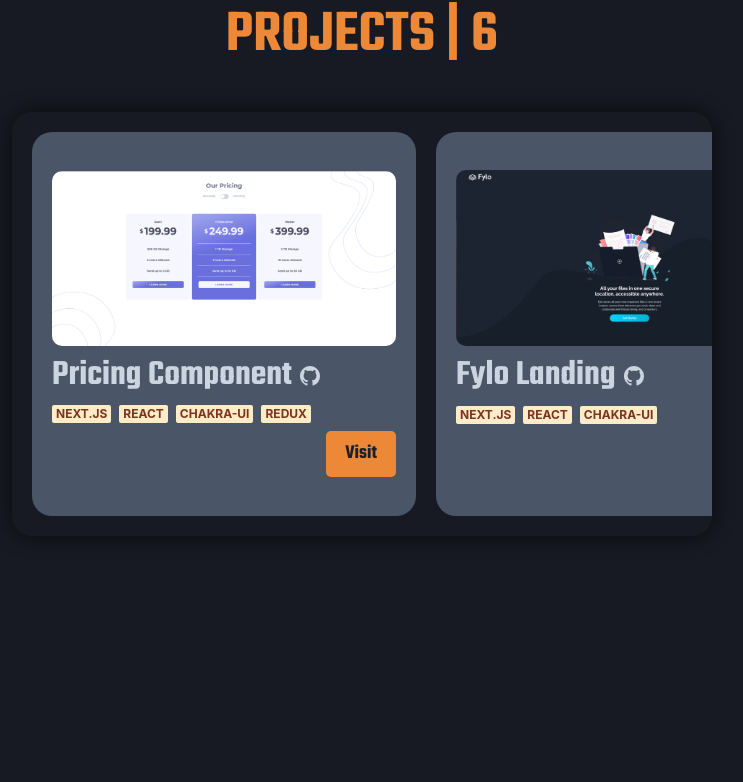
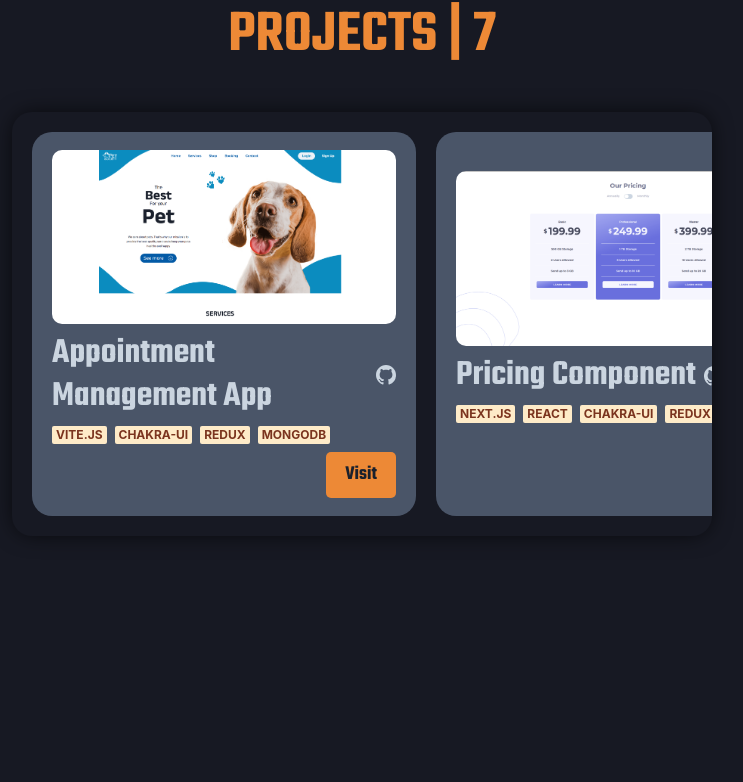
Before and after one commit to RodrigoSpano/Portfolio, a Next.js app: page / in a window 1280 px wide. Shown: the part 2100-2882 px from the top of the page, without its empty margins (278-1021 px from the left). Built offline with nearby package versions, Linux system fonts and the light colour scheme.

Commit message:
addproyect'

```diff
--- a/components/projects/projectsDB.js
+++ b/components/projects/projectsDB.js
@@ -1,4 +1,11 @@
 const DB = [
+  {
+    name:'appointment management app',
+    src:'/assets/pet-society.png',
+    link:'https://pet-society-lilac.vercel.app/',
+    technology:['Vite.js','Chakra-ui','redux','mongoDB'],
+    gh:'https://github.com/No-Country/c6-37-ft-mern.git'
+  },
   {
     name:'Pricing Component',
     src:'/assets/pricing.png',
```
Also changed, not shown: public/assets/pet-society.png (added).
